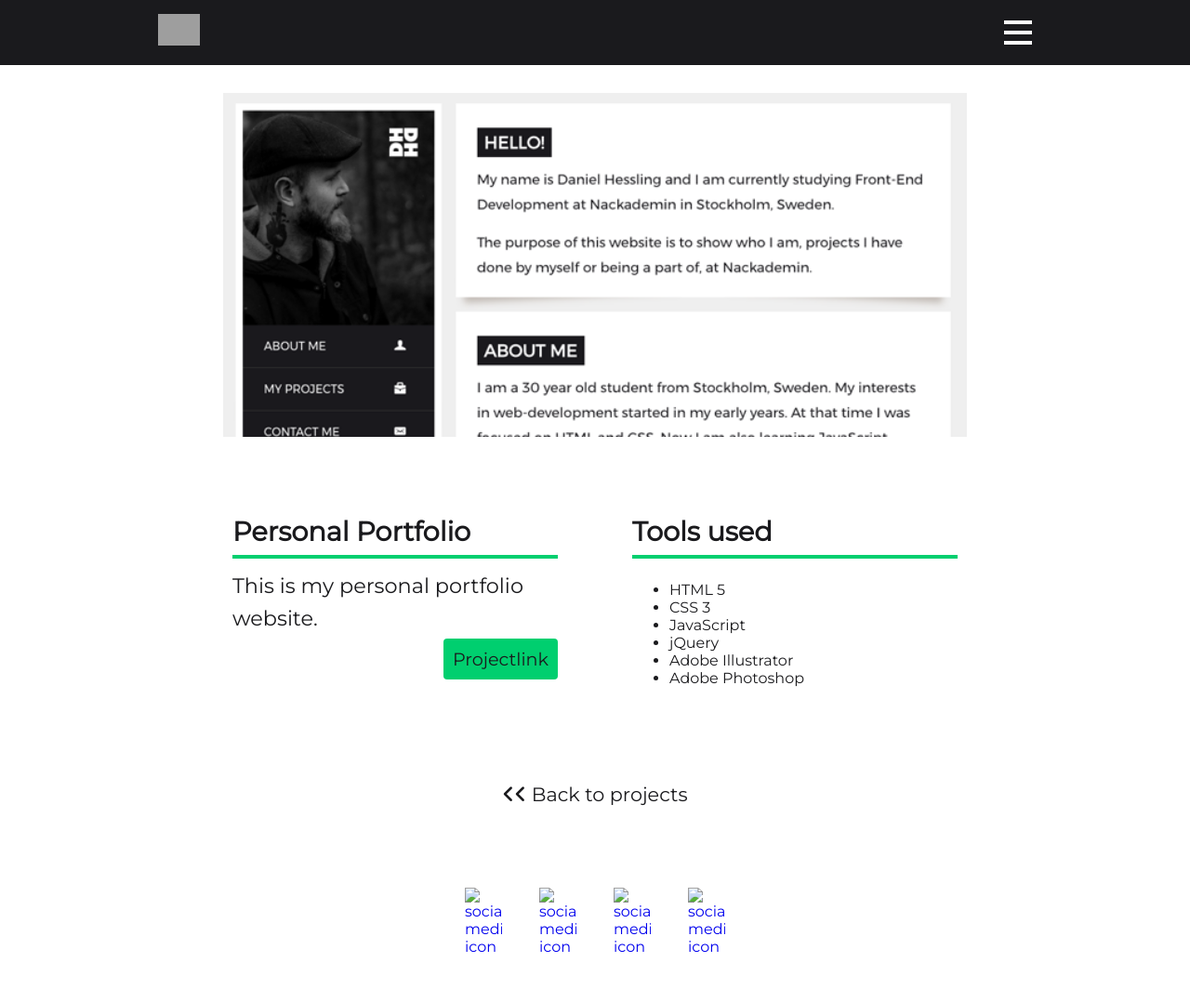
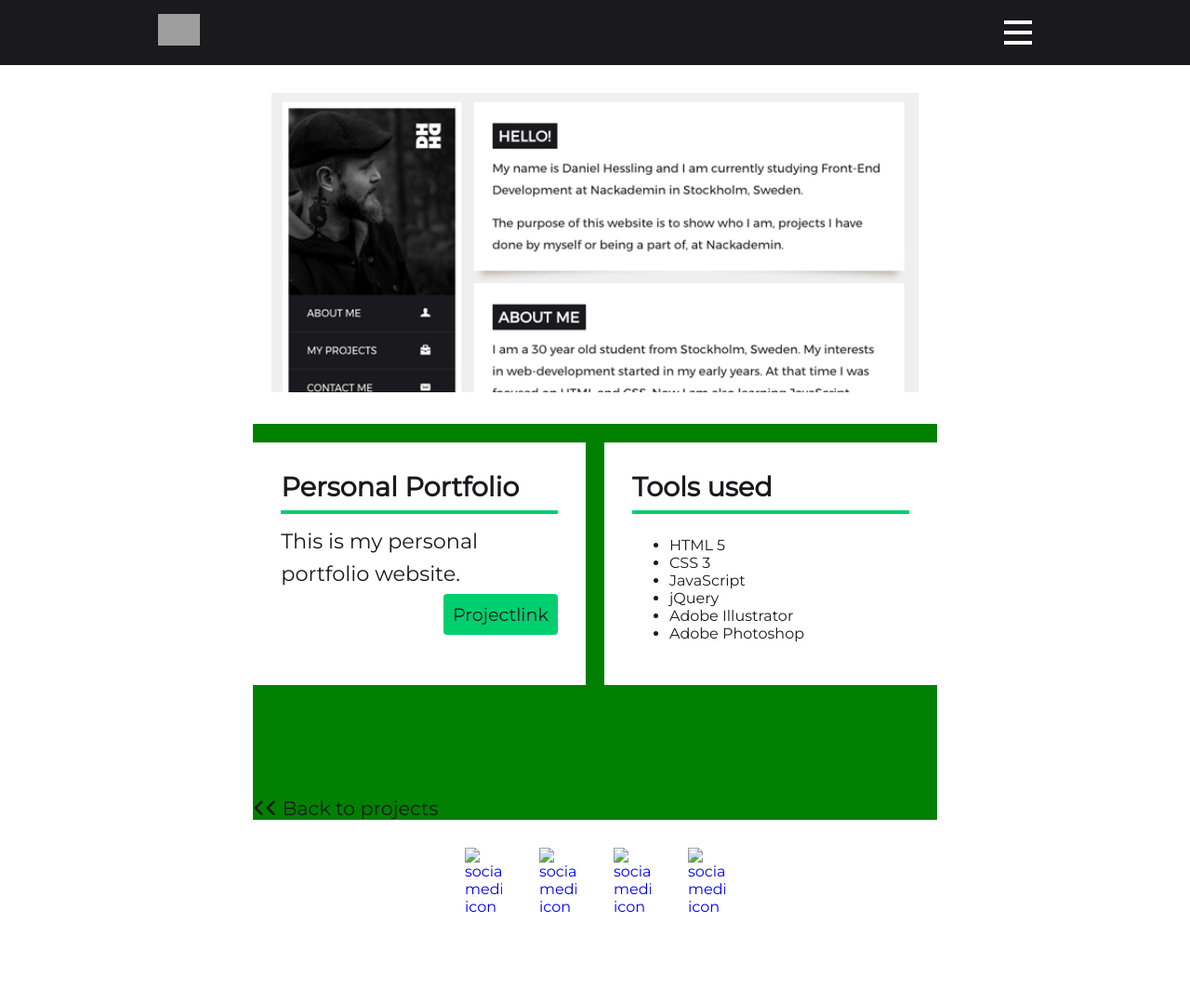
Before and after one commit to dannehess/jekyllportfolio, a Jekyll site: the page built from _posts/2019-09-10-pp.md, in a window 1280 px wide. Shown: the whole page at 93% size. Built offline with Jekyll 4.4.1, drawn with Linux system fonts in a browser that asks for light colours; nearby versions of some CDN libraries; after the commit the page ends 1035 px from its top, so only the background shows below that; grey boxes are pictures that could not be loaded.

Commit message:
Marginaler

```diff
--- a/_layouts/default.html
+++ b/_layouts/default.html
@@ -12,8 +12,10 @@
   <body>
     <div class="container">
         {% include header.html %}
-        <main>
+      <main>
+            <div class="main-content">
     {{ content}}
+    </div>
   </main>
     {% include footer.html %}
   </div>
--- a/_sass/card.scss
+++ b/_sass/card.scss
@@ -1,4 +1,6 @@
-.center {
+.card-div{
+  transform-style: preserve-3d;
+  perspective: 1000px;
   width: 100%;
   height: 100%;
   box-sizing: border-box;
--- a/_sass/main.scss
+++ b/_sass/main.scss
@@ -30,10 +30,11 @@ main{
   background-color: white;
   display: flex;
   flex-direction: column;
+  align-items: center;
   color: white;
   width: 100%;
   min-height: 80vh;
-  padding: 20px 220px;
+  padding-top: 20px;
 }
 
 section{
@@ -44,35 +45,9 @@ section{
   background-color: white;
 }
 
-.wave{
-  background:
-    linear-gradient(to right, sandybrown, chocolate);
-  height: 50px;
-  position: relative;
-}
-.wave::before{
-  content: "";
-  position: absolute;
-  left: 0;
-  bottom: 0;
-  right: 0;
-  background-repeat: repeat;
-  height: 10px;
-  background-size: 20px 20px;
-  background-image:
-    radial-gradient(circle at 10px -5px, transparent 12px, aquamarine 13px);
-}
-.wave::after{
-  content: "";
-  position: absolute;
-  left: 0;
-  bottom: 0;
-  right: 0;
-  background-repeat: repeat;
-  height: 15px;
-  background-size: 40px 20px;
-  background-image:
-    radial-gradient(circle at 10px 15px, aquamarine 12px, transparent 13px);
+.main-content{
+  max-width: 850px;
+  background-color: green;
 }
 
 p{
@@ -85,7 +60,7 @@ p{
 
 .wavy-hr{
   height: 6px;
-	background: url(http://ibrahimjabbari.com/images/hr-12.png) repeat-x 0 0;
+  background: url(/assets/images/wavy-hr.png) repeat-x 0 0;
     border: 0;
     width: 100%;
     margin-top: 50px;
--- a/assets/js/script.js
+++ b/assets/js/script.js
@@ -1,4 +1,3 @@
-/*
 
 let card = document.querySelector('.card');
 
@@ -8,7 +7,6 @@ document.addEventListener('mousemove', function (e) {
   card.style.transform = `rotateY(${xAxis}deg) rotateX(${yAxis}deg)`;
 });
 
-*/
 
 var element = document.getElementById('toggle');
 element.addEventListener('click', function(e) {
```
Also changed, not shown: contact.md (+20 -3 lines), index.md (+0 -1 lines), assets/images/wavy-hr.png (added).
